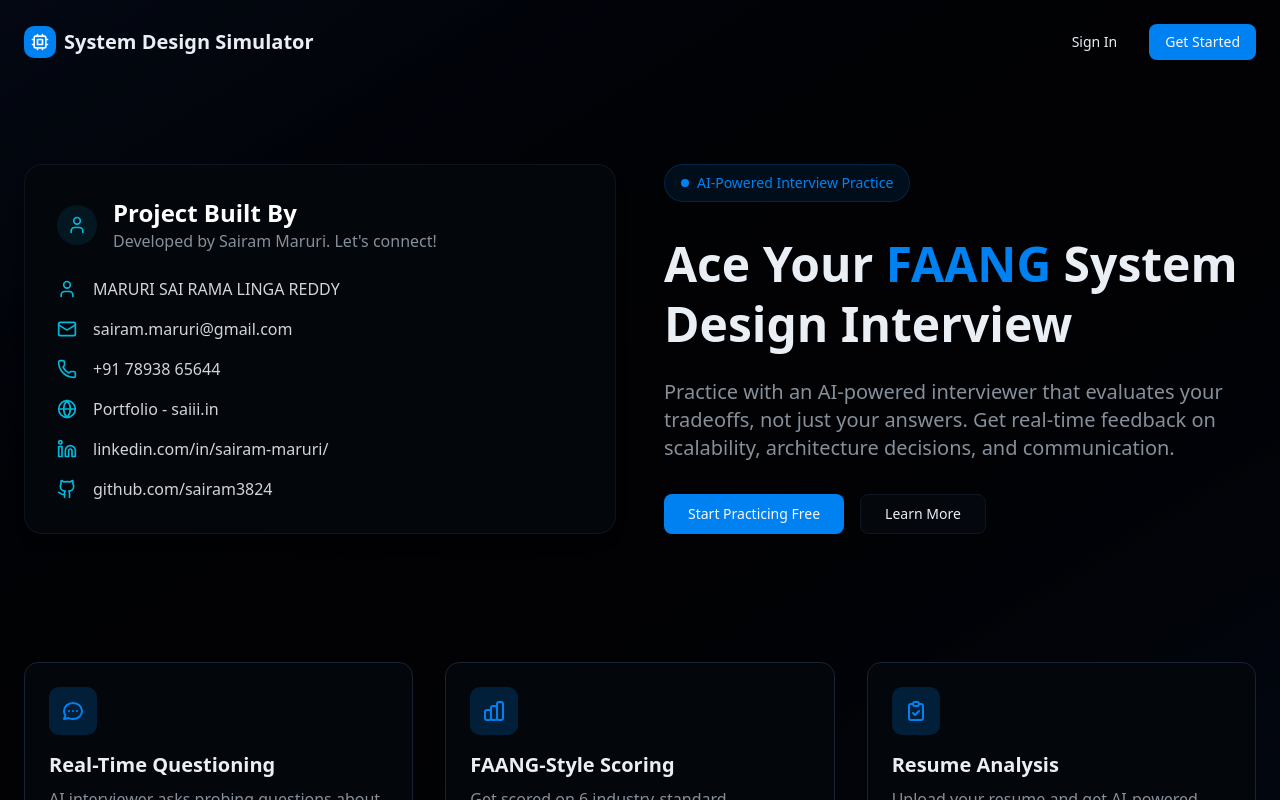
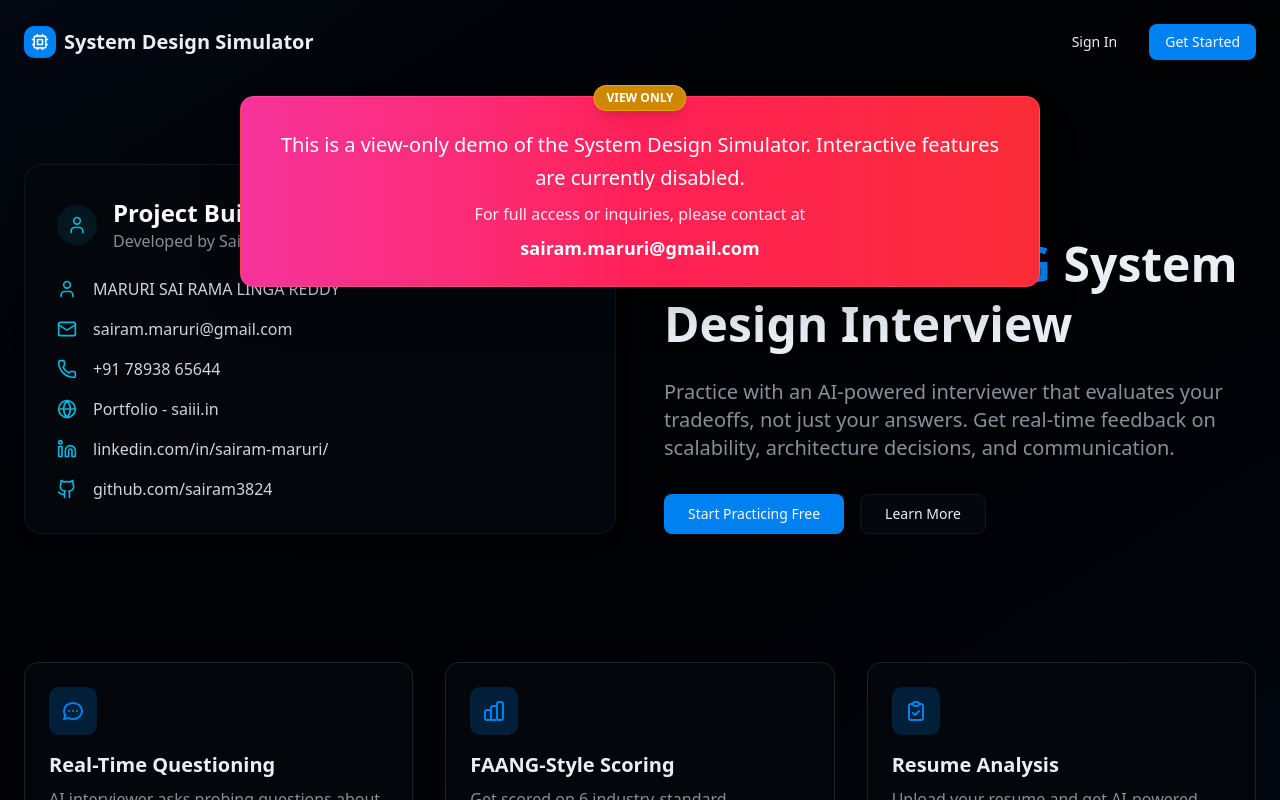
Before and after one commit to sairam3824/system-design-simulator, a Next.js app in the folder view/: page / in a window 1280 px wide. Shown: the top 800 px of the page. Built offline with nearby package versions, Linux system fonts and the light colour scheme; no server answers.

Commit message:
renamed:    system-design-simulator/LICENSE -> LICENSE 	renamed:    system-design-simulator/README.md -> README.md 	modified:   view/src/app/(dashboard)/interviews/page.tsx 	modified:   view/src/app/page.tsx 	modified:   view/src/components/layout/logout-button.tsx

```diff
--- a/view/src/app/(dashboard)/interviews/page.tsx
+++ b/view/src/app/(dashboard)/interviews/page.tsx
@@ -36,7 +36,104 @@ const interviewTopics = [
     icon: "U",
     concepts: ["Geo-hashing", "Real-time matching", "ETA calculation", "Surge pricing"],
   },
-  // ... (keeping a few for brevity in view mode)
+  {
+    name: "Design Netflix",
+    description: "Video streaming, CDN, adaptive bitrate streaming",
+    difficulty: "medium",
+    icon: "N",
+    concepts: ["CDN", "Adaptive Bitrate", "Recommendation Systems", "Database Partitioning"],
+  },
+  {
+    name: "Design WhatsApp",
+    description: "Real-time messaging, end-to-end encryption",
+    difficulty: "medium",
+    icon: "W",
+    concepts: ["WebSockets", "Encryption", "Message Queues", "Push Notifications"],
+  },
+  {
+    name: "Design Instagram",
+    description: "Photo sharing, news feed generation, stories",
+    difficulty: "medium",
+    icon: "I",
+    concepts: ["Blob Storage", "Feed Generation", "Fan-out on write", "CDN"],
+  },
+  {
+    name: "Design YouTube",
+    description: "Video upload, processing, streaming at scale",
+    difficulty: "hard",
+    icon: "Y",
+    concepts: ["Video Transcoding", "Content Delivery", "Sharding", "Analytics"],
+  },
+  {
+    name: "Design Google Search",
+    description: "Web crawling, indexing, ranking algorithms",
+    difficulty: "hard",
+    icon: "G",
+    concepts: ["Web Crawler", "Inverted Index", "MapReduce", "PageRank"],
+  },
+  {
+    name: "Design URL Shortener",
+    description: "TinyURL service, unique ID generation, redirection",
+    difficulty: "easy",
+    icon: "S",
+    concepts: ["Hashing", "Base62 Encoding", "Key Generation Service", "Caching"],
+  },
+  {
+    name: "Design Rate Limiter",
+    description: "API throttling, distributed counting, security",
+    difficulty: "medium",
+    icon: "R",
+    concepts: ["Token Bucket", "Leaky Bucket", "Redis", "Distributed Counters"],
+  },
+  {
+    name: "Design Web Crawler",
+    description: "Scalable crawling, politeness, duplicate detection",
+    difficulty: "medium",
+    icon: "C",
+    concepts: ["URL Frontier", "DNS Resolution", "Robots.txt", "Content Deduplication"],
+  },
+  {
+    name: "Design Notification System",
+    description: "Push notifications, email, SMS, reliability",
+    difficulty: "medium",
+    icon: "P",
+    concepts: ["Message Queues", "Workers", "Idempotency", "Retry Mechanisms"],
+  },
+  {
+    name: "Design Google Maps",
+    description: "Map rendering, navigation, shortest path service",
+    difficulty: "hard",
+    icon: "M",
+    concepts: ["QuadTree", "Graph Algorithms", "Dijkstra", "A* Search"],
+  },
+  {
+    name: "Design Dropbox",
+    description: "File synchronization, chunking, block storage",
+    difficulty: "hard",
+    icon: "D",
+    concepts: ["Block Storage", "Data Deduplication", "Synchronization", "Versioning"],
+  },
+  {
+    name: "Design Tinder",
+    description: "Geospatial matching, swiping, real-time potential matches",
+    difficulty: "medium",
+    icon: "T",
+    concepts: ["Geospatial Indexing", "Active Users", "Sharding by Location", "Caching"],
+  },
+  {
+    name: "Design Amazon",
+    description: "E-commerce, catalog, cart, checkout flow",
+    difficulty: "hard",
+    icon: "A",
+    concepts: ["Inventory Management", "Strong Consistency", "Transactions", "Search"],
+  },
+  {
+    name: "Design Ticketmaster",
+    description: "Booking system, high concurrency, seat locking",
+    difficulty: "hard",
+    icon: "TM",
+    concepts: ["Concurrency Control", "Locking", "Database Isolation", "Virtual Waiting Queue"],
+  },
 ];
 
 export default function InterviewsPage() {
--- a/view/src/app/page.tsx
+++ b/view/src/app/page.tsx
@@ -1,18 +1,48 @@
-import { redirect } from "next/navigation";
+"use client";
+
+import { useEffect, useState } from "react";
 import { User, Mail, Phone, Globe, Linkedin, Github } from "lucide-react";
-import { auth } from "@/lib/auth";
 import Link from "next/link";
 import { Button } from "@/components/ui/button";
 
-export default async function HomePage() {
-  const session = await auth();
+export default function HomePage() {
+  const [showBanner, setShowBanner] = useState(true);
 
-  if (session?.user) {
-    redirect("/dashboard");
-  }
+  useEffect(() => {
+    const timer = setTimeout(() => {
+      setShowBanner(false);
+    }, 10000);
+
+    return () => clearTimeout(timer);
+  }, []);
 
   return (
-    <div className="min-h-screen bg-background">
+    <div className="min-h-screen bg-background relative">
+      {/* View Only Banner */}
+      {showBanner && (
+        <div className="fixed top-24 left-4 right-4 md:left-1/2 md:-translate-x-1/2 md:w-[800px] z-50 animate-in slide-in-from-top-20 fade-in duration-700">
+          <div className="bg-gradient-to-r from-pink-500 via-rose-500 to-red-500 rounded-xl p-6 shadow-2xl border border-white/10 relative text-center">
+            <div className="absolute -top-3 left-1/2 -translate-x-1/2 bg-yellow-600 text-white text-xs font-bold px-3 py-1 rounded-full shadow-lg border border-yellow-400/50">
+              VIEW ONLY
+            </div>
+
+            <p className="text-white text-lg md:text-xl font-medium leading-relaxed pt-2">
+              This is a view-only demo of the System Design Simulator.
+              Interactive features are currently disabled.
+            </p>
+            <p className="text-white/90 mt-2">
+              For full access or inquiries, please contact at
+            </p>
+            <a
+              href="mailto:sairam.maruri@gmail.com"
+              className="inline-block mt-2 text-white font-bold text-lg hover:underline decoration-white/50 underline-offset-4"
+            >
+              sairam.maruri@gmail.com
+            </a>
+          </div>
+        </div>
+      )}
+
       {/* Gradient overlay */}
       <div className="fixed inset-0 bg-gradient-to-br from-blue-950/20 via-background to-blue-900/10 pointer-events-none" />
 
--- a/view/src/components/layout/logout-button.tsx
+++ b/view/src/components/layout/logout-button.tsx
@@ -8,7 +8,7 @@ export function LogoutButton() {
     <Button
       variant="ghost"
       size="sm"
-      onClick={() => signOut({ callbackUrl: "/login" })}
+      onClick={() => signOut({ callbackUrl: "/" })}
       className="gap-2 text-muted-foreground hover:text-red-500 hover:bg-red-500/10 transition-colors"
     >
       <svg className="w-4 h-4" fill="none" stroke="currentColor" viewBox="0 0 24 24">
```
Also changed, not shown: 2 other files (tests, documents, lock files or other folders).
